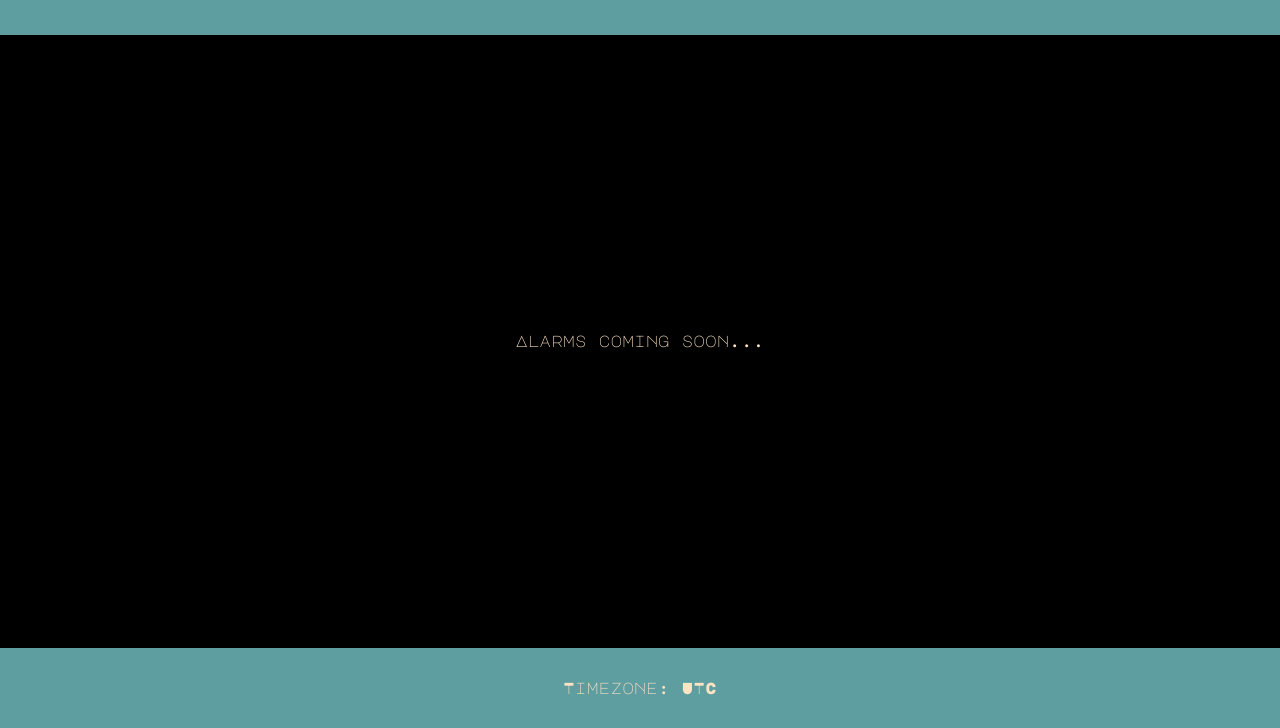
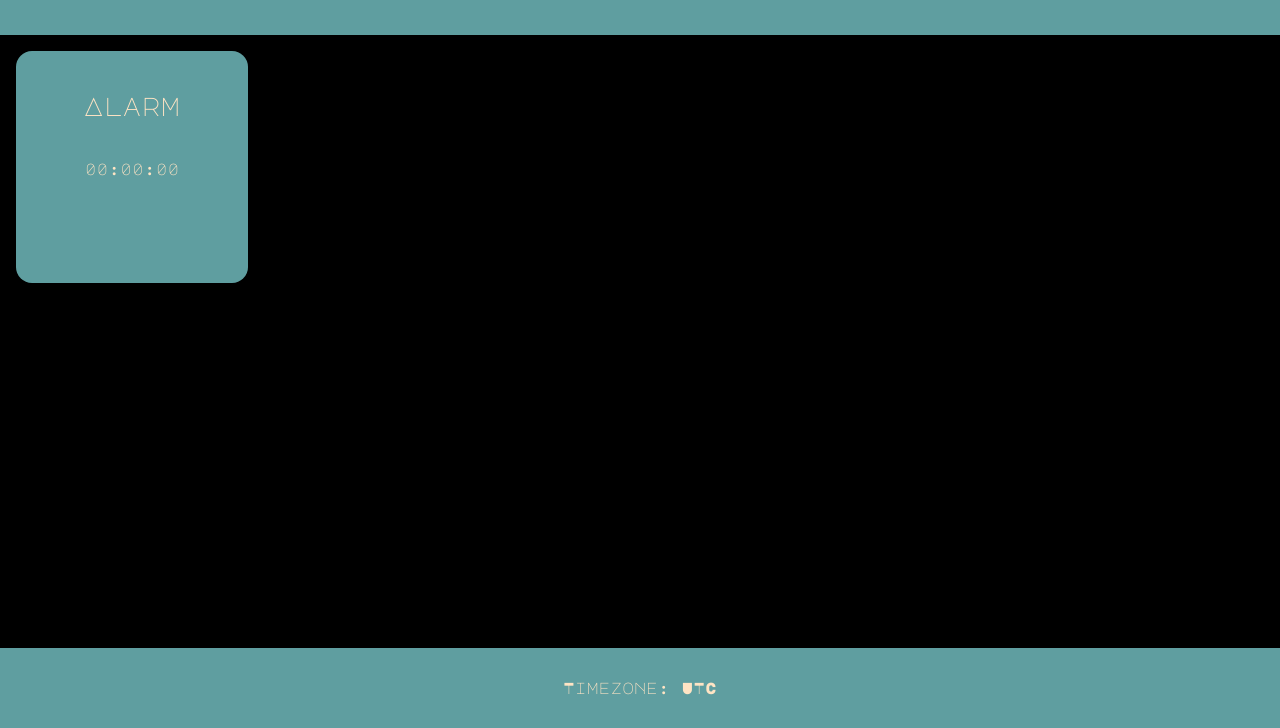
Before and after one commit to nthomasuk/alarm-clock, a website built with webpack: page src/index.html in a window 1280 px wide. Shown: the part 72-800 px from the top of the page. Built offline with nearby package versions, Linux system fonts and the light colour scheme.

Commit message:
add alarms

```diff
--- /dev/null
+++ b/src/alarm.css
@@ -0,0 +1,21 @@
+.alarm {
+    display: flex;
+    flex-direction: column;
+    min-width: 200px;
+    height: 200px;
+    background-color: cadetblue;
+    border-radius: 1em;
+    padding: 1em;
+}
+
+.title {
+    font-size: 26px;
+    text-align: center;
+    padding: 1em;
+}
+
+.clock-time {
+    font-size: 21.px;
+    text-align: center;
+    padding: 1em;
+}
--- a/src/index.html
+++ b/src/index.html
@@ -10,7 +10,7 @@
       <h1 class="clock">00:00:00</h1>
     </header>
     <section class="alarms">
-      <P>Alarms coming soon...</P>
+
     </section>
     <footer>
       <p>Timezone: UTC</p>
--- a/src/index.js
+++ b/src/index.js
@@ -1,8 +1,18 @@
 import { Clock } from "./services/Clock.class";
+import { Alarm } from "./services/Alarm.class";
 import "./style.css";
+import "./alarm.css";
 
 const clock = new Clock({
     target: document.getElementsByClassName("clock")[0]
 });
 
+const alarmList = [
+
+    new Alarm({
+        target: document.getElementsByClassName("alarms")[0]
+    })
+
+];
+
 clock.start();
--- /dev/null
+++ b/src/services/Alarm.class.js
@@ -0,0 +1,26 @@
+export class Alarm {
+    target = null;
+
+    constructor(props={}) {
+        if (props.target) this.target = props.target;
+        this.render();
+    }
+
+    render = () => {
+        const alarm = document.createElement("div");
+        const title = document.createElement("span");
+        const clock = document.createElement("span");
+
+        alarm.classList.add("alarm");
+
+        title.innerText = "Alarm";
+        title.classList.add("title");
+        alarm.append(title);
+
+        clock.innerText = "00:00:00";
+        clock.classList.add("clock-time");
+        alarm.append(clock);
+
+        this.target.append(alarm);
+    }
+};
--- a/src/services/Clock.class.js
+++ b/src/services/Clock.class.js
@@ -1,5 +1,5 @@
 export class Clock {
-    target = document;
+    target = null;
 
     constructor(props={}) {
         if (props.target) this.target = props.target;
--- a/src/style.css
+++ b/src/style.css
@@ -33,5 +33,9 @@ header, footer {
 }
 
 .alarms {
-    text-align: center;
+    flex: 1;
+    display: flex;
+    flex-direction: row;
+    justify-content: flex-start;
+    padding: 1em;
 }
```
